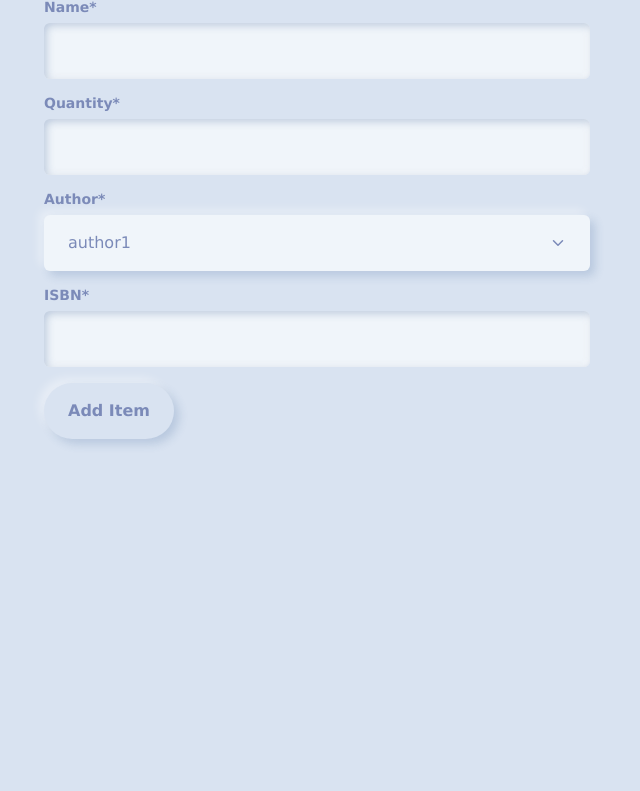
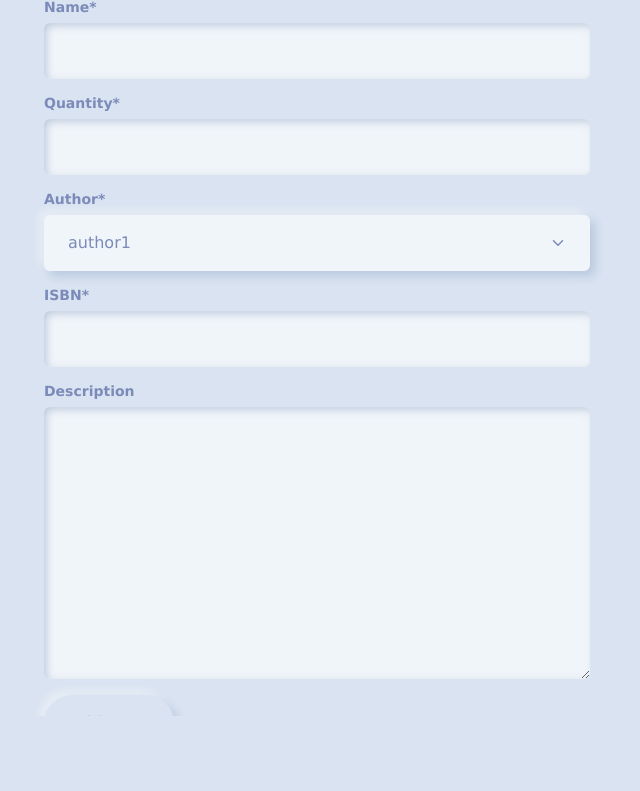
Before and after one commit to lydiaahope/inventory_management, a Django app: page /add-item/ in a window 1280 px wide. Shown: the part 259-1050 px from the top of the page, without its empty margins (323-963 px from the left). Run offline with Django 5.2, Linux system fonts and the light colour scheme; a user stored in the database is signed in; data comes from the database, SQL or seed files in the repository; parts of the project's set-up code (start-up, migrations or seed data) failed here and were passed over; some libraries are stand-ins or nearby versions.

Commit message:
Description added to inventory dashboard
Added description as an input field for inventory

```diff
--- a/inventory/forms.py
+++ b/inventory/forms.py
@@ -16,7 +16,7 @@ class InventoryItemForm(forms.ModelForm):
 	author = forms.ModelChoiceField(queryset=Author.objects.all(), initial=0)
 	class Meta:
 		model = InventoryItem
-		fields = ['name', 'quantity', 'author', 'ISBN']
+		fields = ['name', 'quantity', 'author', 'ISBN', 'description']
 
 class OrderForm(forms.ModelForm):
 	class Meta:
--- a/inventory/models.py
+++ b/inventory/models.py
@@ -11,6 +11,7 @@ class InventoryItem(models.Model):
 	user = models.ForeignKey(User, on_delete=models.CASCADE) #if user deleted, all their invtoryitems are deleted
 	threshold = models.IntegerField(default=1)
 	reordered = models.BooleanField(default=False)
+	description = models.TextField(blank=True, null=True)
 
 	def __str__(self):
 		return self.name
--- a/inventory/templates/inventory/dashboard.html
+++ b/inventory/templates/inventory/dashboard.html
@@ -37,6 +37,7 @@
 						<th scope="col">Qty</th>
 						<th scope="col">Author</th>
 						<th scope="col">ISBN</th>
+						<th scope="col">Description</th>
 						<th scope="col"></th>
 						<th scope="col"></th>
 					</tr>
@@ -45,6 +46,7 @@
 					{% if item|length == 0 %} <!-- shows empty table if no values -->
 					<tr>
 						<th scope="row">-</th>
+						<td>-</td>
 						<td>-</td>
 						<td>-</td>
 						<td>-</td>
@@ -61,6 +63,7 @@
 						<td>{{ item.quantity }}</td>
 						<td>{{ item.author.name }}</td>
 						<td>{{ item.ISBN }}</td>
+						<td>{{ item.description }}</td>
 						<td><a href="{% url 'edit-item' item.id %}" class="btn btn-sm btn-outline-secondary">Edit</a></td>
 						<td><a href="{% url 'delete-item' item.id %}" class="btn btn-sm btn-outline-danger">Delete</a></td>
 					</tr>
```
Also changed, not shown: inventory/migrations/0002_inventoryitem_description.py (added).
